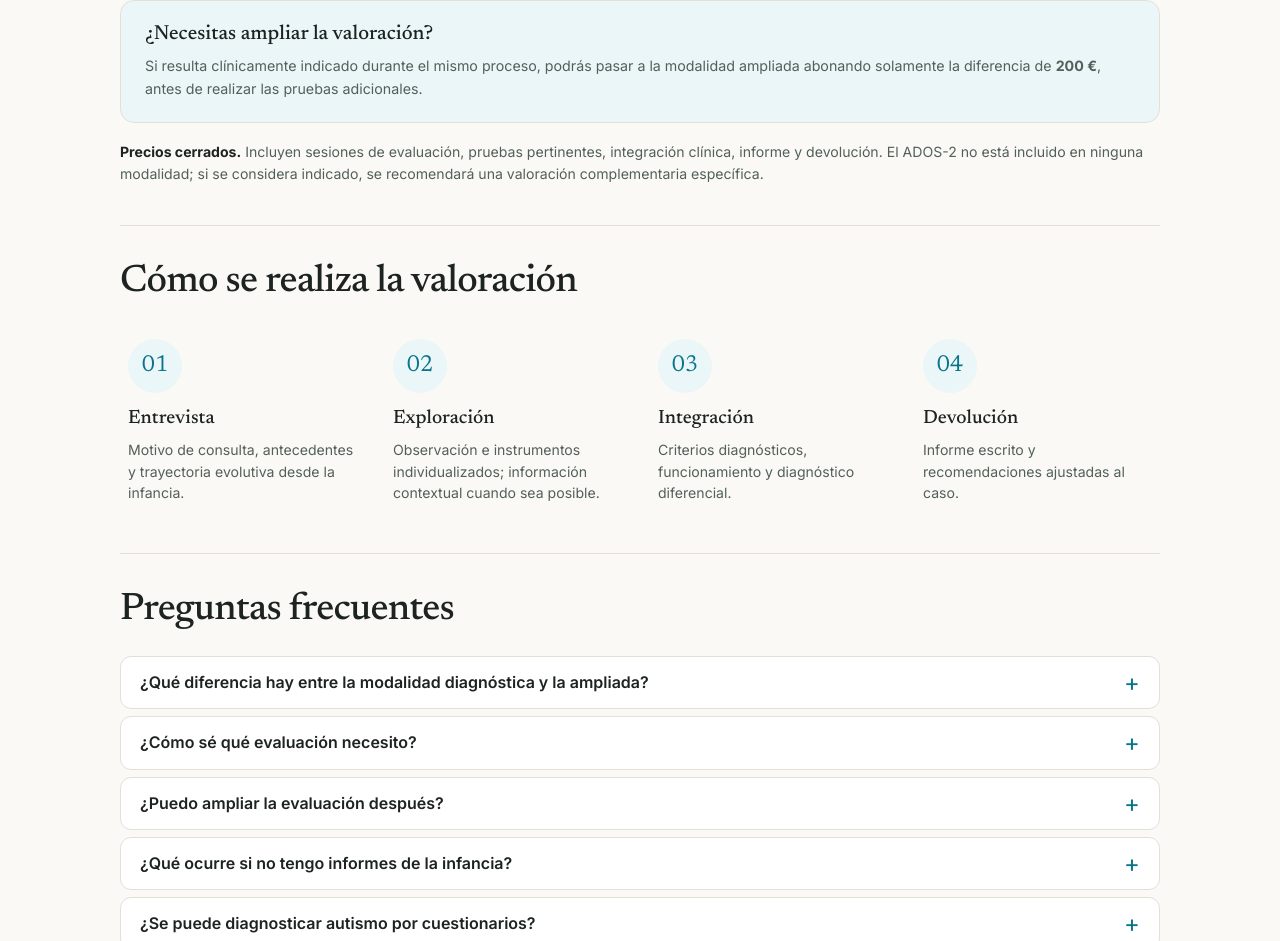
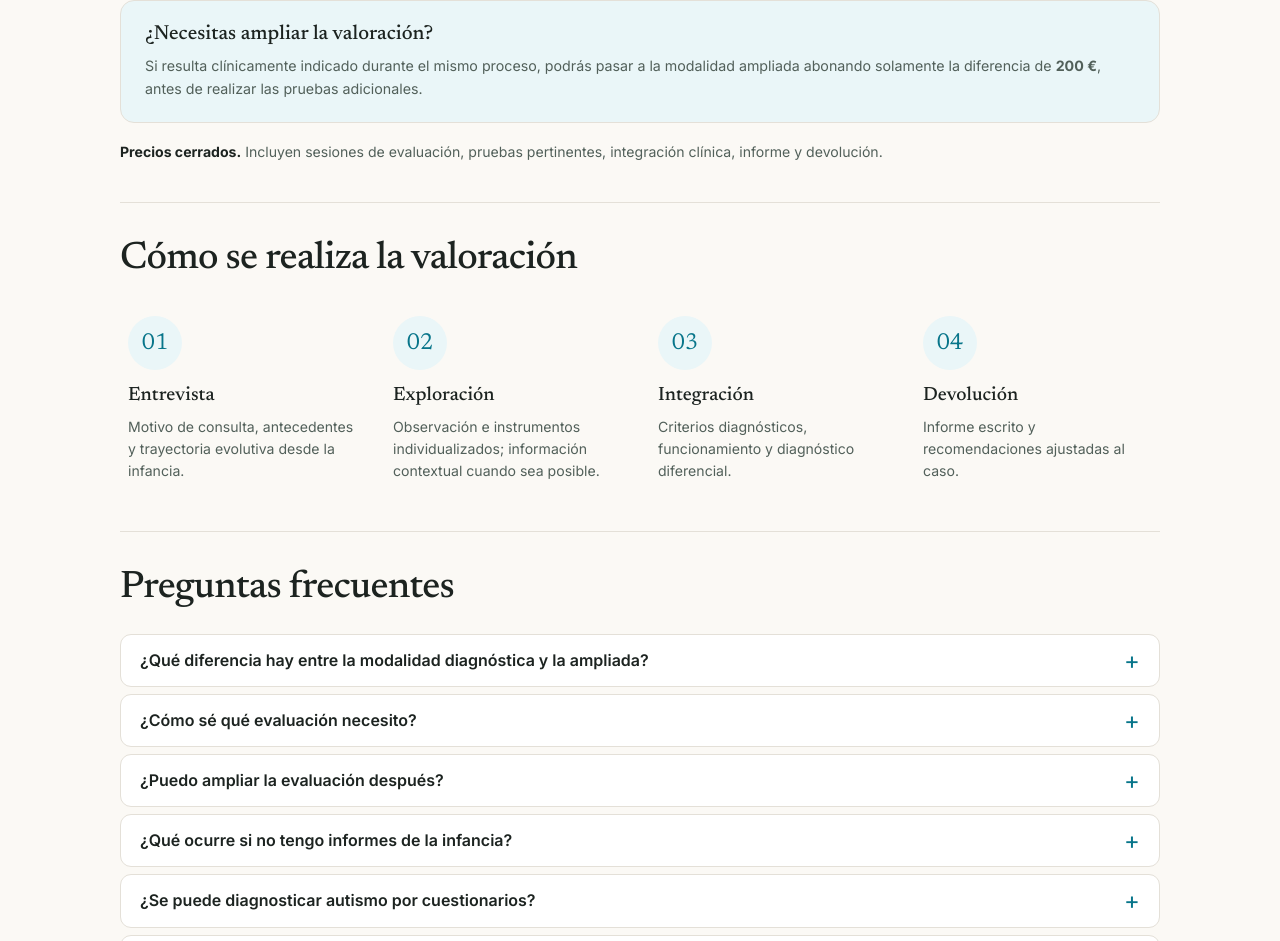
Before and after one commit to carolinasanchezgirona/Portfolio-Carolina, a Next.js app: page /evaluacion-tea-adultos in a window 1280 px wide. Shown: the part 1927-2868 px from the top of the page. Built offline with nearby package versions, Linux system fonts and the light colour scheme.

Commit message:
Remove ADOS-2 disclaimer from TEA pricing summary

```diff
--- a/app/evaluacion-tea-adultos/page.tsx
+++ b/app/evaluacion-tea-adultos/page.tsx
@@ -165,7 +165,7 @@ export default function AdultAutismAssessmentPage() {
                 <p>Si resulta clínicamente indicado durante el mismo proceso, podrás pasar a la modalidad ampliada abonando solamente la diferencia de <strong>200 €</strong>, antes de realizar las pruebas adicionales.</p>
               </div>
             </div>
-            <p className="tdah-price-summary"><strong>Precios cerrados.</strong> Incluyen sesiones de evaluación, pruebas pertinentes, integración clínica, informe y devolución. El ADOS-2 no está incluido en ninguna modalidad; si se considera indicado, se recomendará una valoración complementaria específica.</p>
+            <p className="tdah-price-summary"><strong>Precios cerrados.</strong> Incluyen sesiones de evaluación, pruebas pertinentes, integración clínica, informe y devolución.</p>
           </section>
 
           <section >
```
